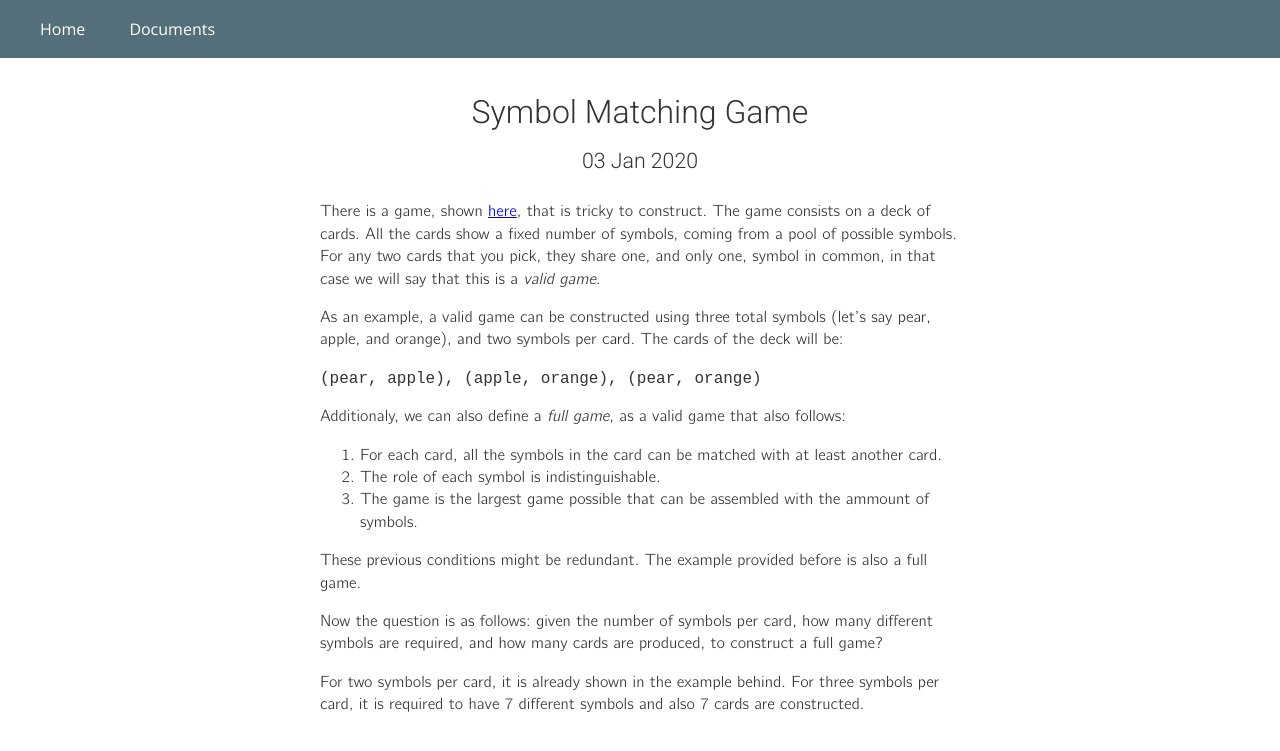
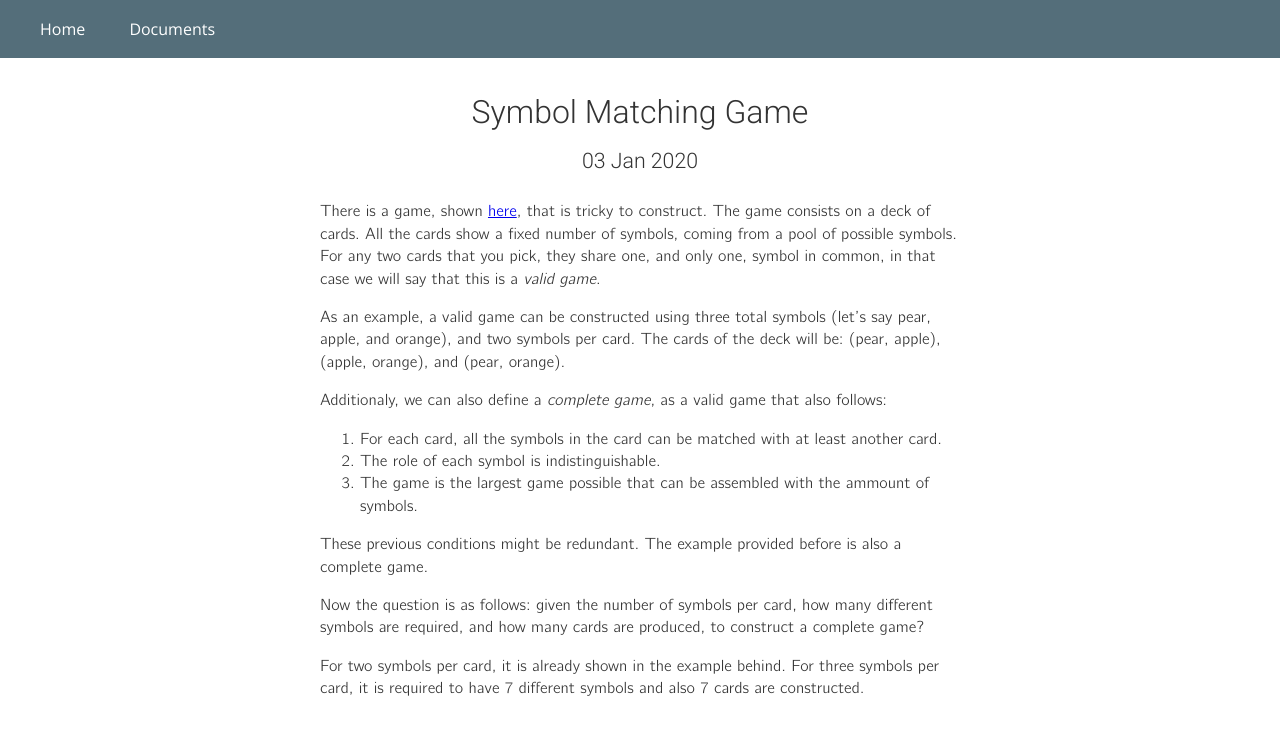
Before and after one commit to guillermobox/guillermobox.github.io, a Jekyll site: the page built from _docs/cardgame.md, in a window 1280 px wide. Shown: the top 751 px of the page. Built offline with Jekyll 4.4.1, drawn with Linux system fonts in a browser that asks for light colours.

Commit message:
Small changes in cardgame doc

```diff
--- a/_docs/cardgame.md
+++ b/_docs/cardgame.md
@@ -12,20 +12,19 @@ symbol in common, in that case we will say that this is a *valid game*.
 
 As an example, a valid game can be constructed using three total symbols (let's say
 pear, apple, and orange), and two symbols per card. The cards of the deck will be:
+(pear, apple), (apple, orange), and (pear, orange).
 
-    (pear, apple), (apple, orange), (pear, orange)
-
-Additionaly, we can also define a *full game*, as a valid game that also follows:
+Additionaly, we can also define a *complete game*, as a valid game that also follows:
 
 1. For each card, all the symbols in the card can be matched with at least another card.
 2. The role of each symbol is indistinguishable.
 3. The game is the largest game possible that can be assembled with the ammount of symbols.
 
-These previous conditions might be redundant. The example provided before is also a full
-game.
+These previous conditions might be redundant. The example provided before is also a
+complete game.
 
 Now the question is as follows: given the number of symbols per card, how many different
-symbols are required, and how many cards are produced, to construct a full game?
+symbols are required, and how many cards are produced, to construct a complete game?
 
 For two symbols per card, it is already shown in the example behind. For three symbols
 per card, it is required to have 7 different symbols and also 7 cards are constructed.
```
